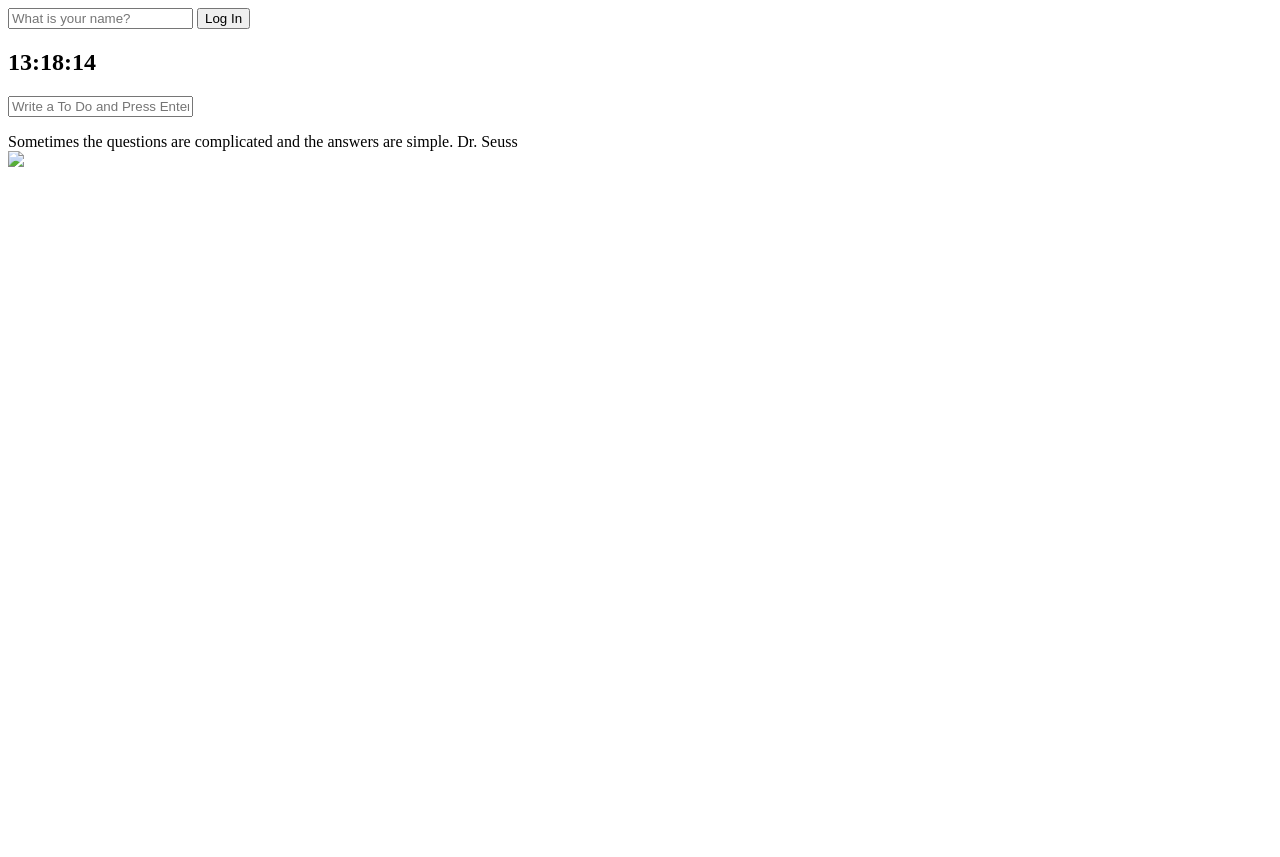
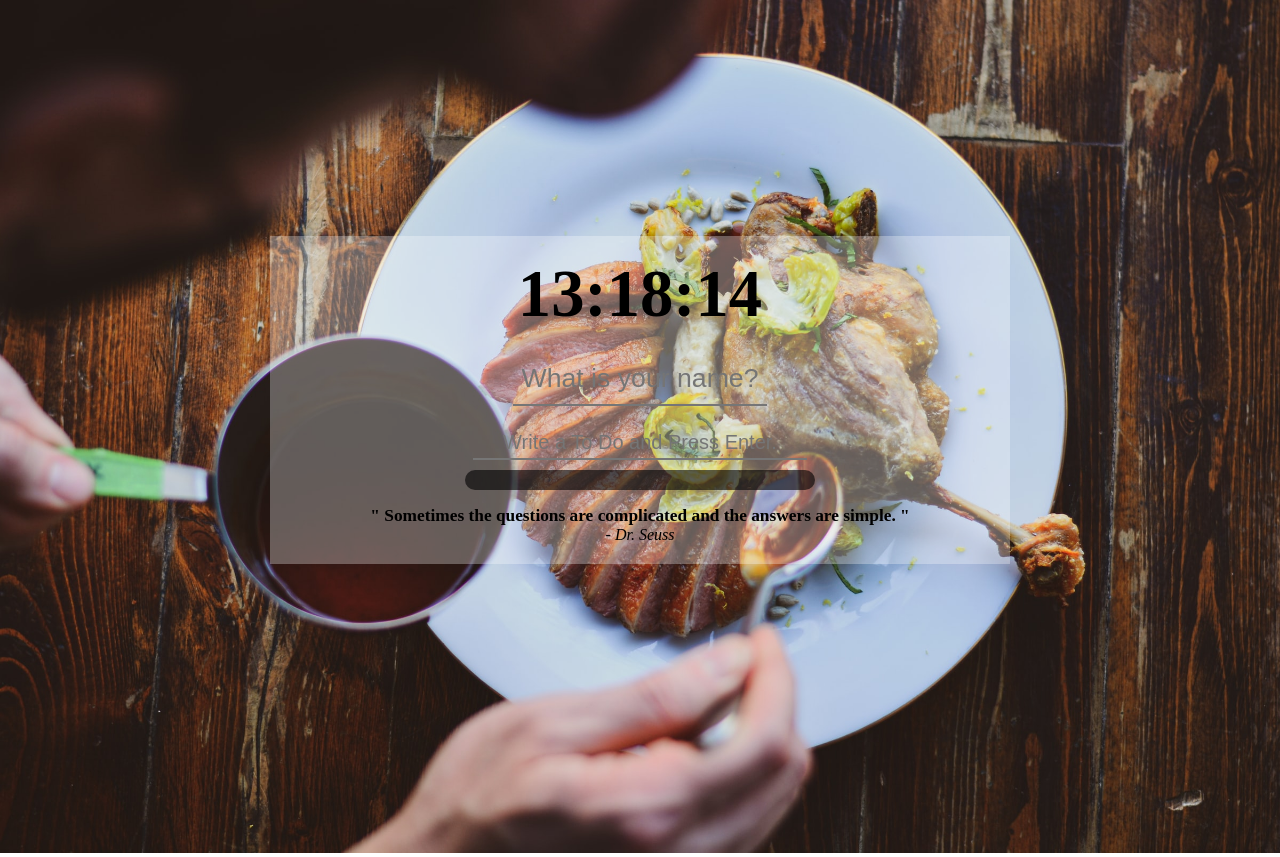
Before and after one commit to sehyeonn/TodoListSomething, a plain HTML site: page index.html in a window 1280 px wide. Before the commit the page ends 800 px from the top, so only its background shows below. Drawn offline with Linux system fonts and the light colour scheme.

Commit message:
The first CSS design is done.

```diff
--- a/index.html
+++ b/index.html
@@ -8,22 +8,19 @@
     <title>Momentum</title>
 </head>
 <body>
+
+<div class="container">
+    <h1 id="clock">00:00:00</h1>
     <form id="login-form" class="hidden">
         <input required maxlength="15" type="text" placeholder="What is your name?"/>
-        <button>Log In</button>
     </form>
-    <h2 id="clock">00:00:00</h2>
     <h1 id="greeting" class="hidden"></h1>
     <form id="todo-form">
         <input type="text" placeholder="Write a To Do and Press Enter." required/>
     </form>
     <ul id="todo-list"></ul>
     <div id="quote">
-        <span></span>
-        <span></span>
-    </div>
-    <div id="weather">
-        <span></span>
+        <span></span><br>
         <span></span>
     </div>
     <script src="scripts/greetings.js"></script>
@@ -32,5 +29,12 @@
     <script src="scripts/background.js"></script>
     <script src="scripts/todo.js"></script>
     <script src="scripts/weather.js"></script>
+</div>
+
+<div id="weather">
+    <span></span>
+    <span></span>
+</div>
+
 </body>
 </html>
--- a/scripts/background.js
+++ b/scripts/background.js
@@ -1,4 +1,16 @@
-const images = [];
+const images = [
+    "1.jpg",
+    "2.jpg",
+    "3.jpg",
+    "4.jpg",
+    "5.jpg",
+    "6.jpg",
+    "7.jpg",
+    "8.jpg",
+    "9.jpg",
+    "10.jpg",
+    "11.jpg",
+];
 
 const chosenImage = images[Math.floor(Math.random() * images.length)];
 
--- a/scripts/clock.js
+++ b/scripts/clock.js
@@ -1,4 +1,4 @@
-const clock = document.querySelector("h2#clock");
+const clock = document.querySelector("h1#clock");
 
 function getClock() {
     const date = new Date();
--- a/scripts/quotes.js
+++ b/scripts/quotes.js
@@ -53,5 +53,5 @@ const quote = document.querySelector("#quote span:first-child");
 const author = document.querySelector("#quote span:last-child");
 const todaysQuote = quotes[Math.floor(Math.random() * quotes.length)];
 
-quote.innerText = todaysQuote.quote;
-author.innerText = todaysQuote.author;
+quote.innerText = `" ${todaysQuote.quote} "`;
+author.innerText = `- ${todaysQuote.author}`;
--- a/scripts/todo.js
+++ b/scripts/todo.js
@@ -22,7 +22,7 @@ function paintToDo(newTodo) {
     li.id = newTodo.id;
     const span = document.createElement("span");
     const button = document.createElement("button");
-    button.innerText = "X"
+    button.innerText = "✔"
     button.addEventListener("click", deleteToDo);
     li.appendChild(span);
     li.appendChild(button);
--- a/scripts/weather.js
+++ b/scripts/weather.js
@@ -8,10 +8,10 @@ function onGeoOk(position) {
     fetch(url)
         .then(response => response.json())
         .then((data) => {
-            const weather = document.querySelector("#weather span:first-child");
-            const city = document.querySelector("#weather span:last-child");
-            city.innerText = data.name;
-            weather.innerText = `${data.weather[0].main} / ${data.main.temp}`;
+            const weather = document.querySelector("#weather span:last-child");
+            const city = document.querySelector("#weather span:first-child");
+            city.innerText = data.name + " /";
+            weather.innerText = `${data.main.temp}º ${data.weather[0].main}`;
     });
 }
 
--- a/style.css
+++ b/style.css
@@ -1,3 +1,119 @@
 .hidden {
     display: none;
 }
+
+body {
+    margin: 0;
+}
+
+body * {
+    text-align: center;
+}
+
+div.container {
+    position: absolute;
+    position: fixed;
+    width: 700px;
+	top: 50%;
+	left: 50%;
+    padding-left: 20px;
+    padding-right: 20px;
+    padding-bottom: 20px;
+    background-color: rgba(255, 255, 255, 0.3);
+	transform: translate( -50%, -50% );
+}
+
+#clock {
+    margin: 20px;
+    font-size: 50pt;
+}
+
+#greeting {
+    margin: 20px;
+    font-size: 30pt;
+}
+
+input {
+    background-color: rgba(0, 0, 0, 0);
+    border-top: none;
+    border-left: none;
+    border-right: none;
+}
+
+#login-form input {
+    width: 250px;
+    height: 50px;
+    margin-bottom: 20px;
+    font-size: 20pt;
+}
+
+#todo-form input {
+    width: 330px;
+    height: 30px;
+    font-size: 15pt;
+}
+
+ul {
+    list-style-type: none;
+    background-color: rgba(0, 0, 0, 0.6);
+    border-radius: 10px;
+    width: 330px;
+    margin-top: 10px;
+    margin-left: auto;
+    margin-right: auto;
+    padding: 10px;
+}
+
+ul li {
+    height: fit-content;
+    vertical-align: middle;
+    margin: 5px;
+    margin-top: 10px;
+    margin-bottom: 10px;
+}
+
+ul li span {
+    display: inline-block;
+    width: 90%;
+    height: 25px;
+    text-align: left;
+    font-size: 15pt;
+    color: ivory;
+    word-break: break-all;
+}
+
+ul li button {
+    border: none;
+    border-radius: 5px;
+    background-color: rgba(0, 0, 0, 0);
+    height: 25px;
+    font-size: 13pt;
+    color: greenyellow;
+    float: right;
+}
+
+ul li button:hover {
+    background-color: rgba(255, 255, 255, 0.2);
+}
+
+div#quote span:first-child {
+    font-size: 13pt;
+    font-weight: bold;
+}
+
+div#quote span:last-child {
+    font-style: italic;
+}
+
+div#weather {
+    position: absolute;
+    position: fixed;
+    top: 30px;
+    right: 30px;
+    font-size: 20px;
+    font-family: fantasy;
+}
+
+img {
+    width: 100%;
+}
```
Also changed, not shown: img/1.jpg (added), img/10.jpg (added), img/11.jpg (added), img/2.jpg (added), img/3.jpg (added), img/4.jpg (added), img/5.jpg (added), img/6.jpg (added), img/7.jpg (added), img/8.jpg (added), img/9.jpg (added).
